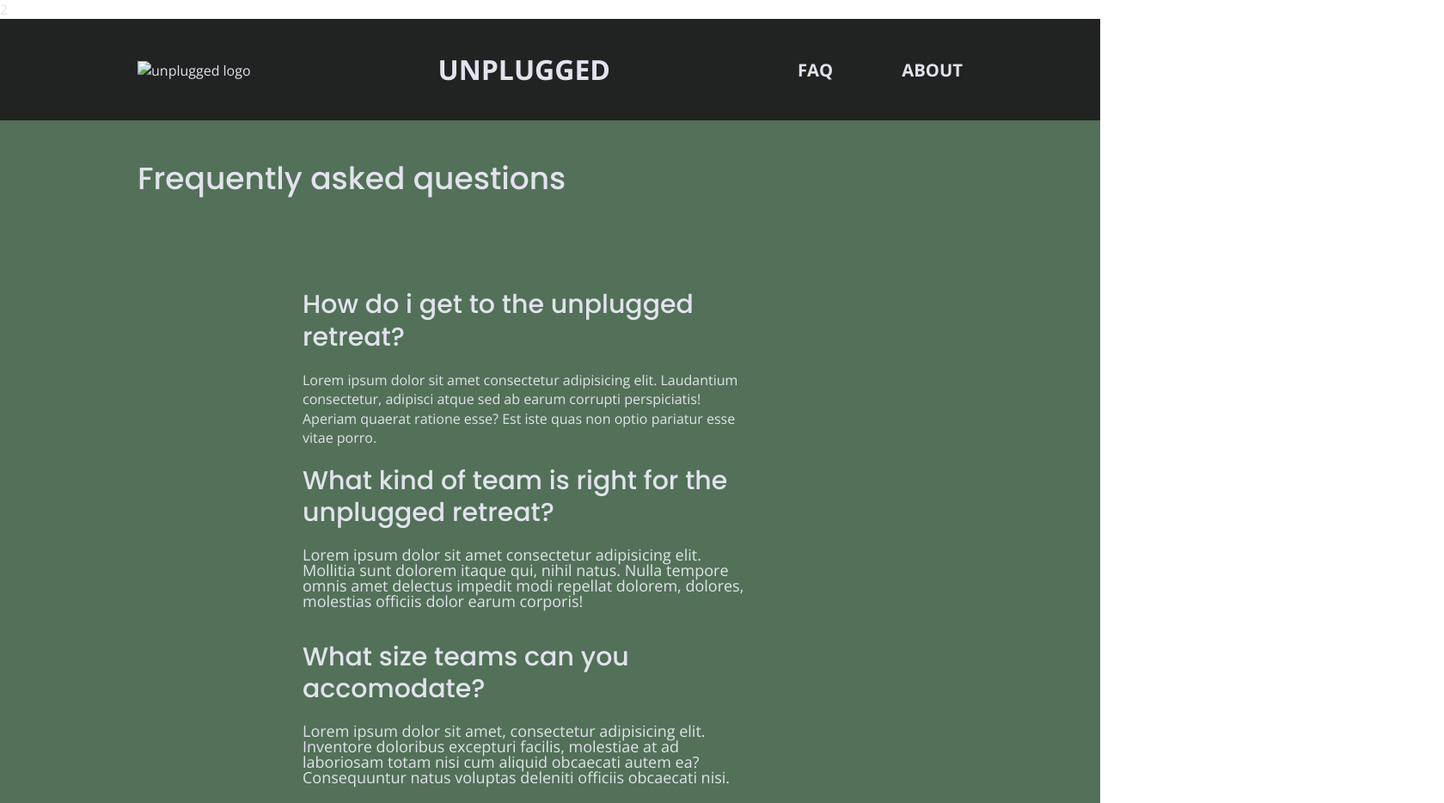
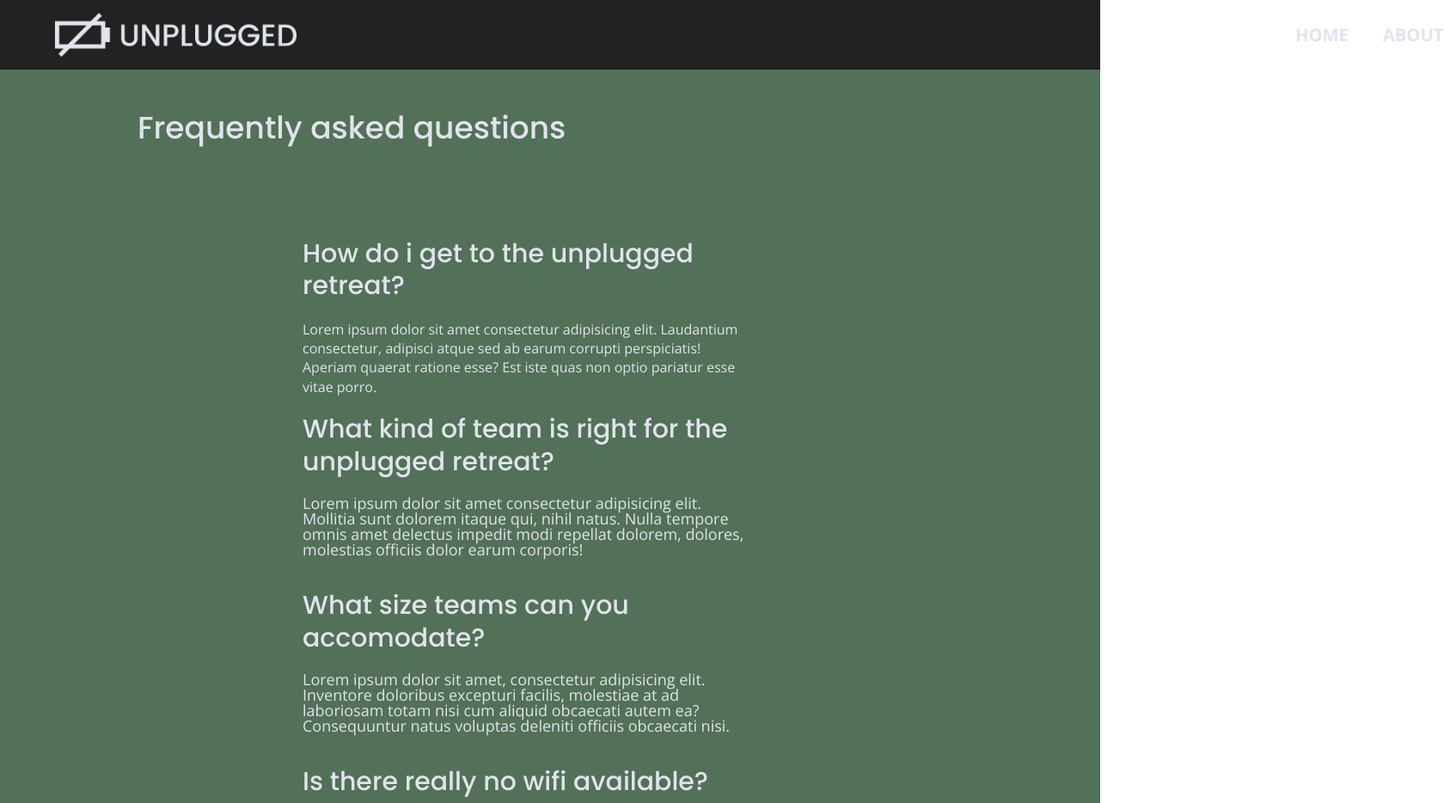
Before and after one commit to henry-salliss/responsive-project, a website: page faq/index.html in a window 1280 px wide. Shown: the top 934 px of the page at 86% size, 1680 px wide, since content can reach past the window. Drawn offline with nearby package versions, Linux system fonts and the light colour scheme; files that its build step writes are made by us from their sources; files whose address does not match are found by name.

Commit message:
final additons to the code includes some css and fixing the margins and links

```diff
--- a/css/main.css
+++ b/css/main.css
@@ -600,6 +600,11 @@ header nav{
 }
 header nav ul{
   justify-content: space-between;
+  padding-left: 600%;
+}
+
+header nav ul li{
+  padding-left: 30%;
 }
 
 
@@ -771,6 +776,10 @@ p{
   line-height: 1.333;
 }
 
+nav ul li{
+  padding-left: 20%;
+}
+
 
 .hero-area h1{
   width: 60%;
--- a/faq/index.html
+++ b/faq/index.html
@@ -16,10 +16,9 @@
   <link rel="apple-touch-icon" href="..icon.png">
   <!-- Place favicon.ico in the root directory -->
 
-  <link rel="stylesheet" href="..css/normalize.css">
-  <link rel="stylesheet" href="..css/main.css">
+  <link rel="stylesheet" href="css/normalize.css">
+  <link rel="stylesheet" href="/css/main.css">
   <link rel="stylesheet" href="https://use.fontawesome.com/releases/v5.5.0/css/all.css" integrity="sha384-B4dIYHKNBt8Bc12p+WXckhzcICo0wtJAoU8YZTY5qE0Id1GSseTk6S+L3BlXeVIU" crossorigin="anonymous">
-2
 <!-- Google Fonts -->
 <link href="https://fonts.googleapis.com/css?family=Open+Sans:400,700|Poppins:500,700" rel="stylesheet">
 
@@ -28,15 +27,19 @@
 
 <body>
 
+
   <header>
+    <a href="#">
+      <figure>
+      <img src="/img/unpluggedlogo.png" alt="unplugged logo">
+    </a>
+  </figure>
     <div class="content-wrapper">
-      <a href="#"><img src="" alt="unplugged logo"></a>
-      <h1>UNPLUGGED</h1>
       <div class="header-divider"></div>
       <nav>
         <ul>
-          <li><a href="/faq/index.html" target="_blank"></a>FAQ</li>
-          <li><a href="/index.html" target="_blank"></a>ABOUT</li>
+          <li><a href="/index.html" target="_blank">HOME</a></li>
+          <li><a href="../about/index.html" target="_blank">ABOUT</a></li>
         </ul>
       </nav>
       </div>
```
Also changed, not shown: about/index.html (+8 -7 lines), index.html (+2 -3 lines).
